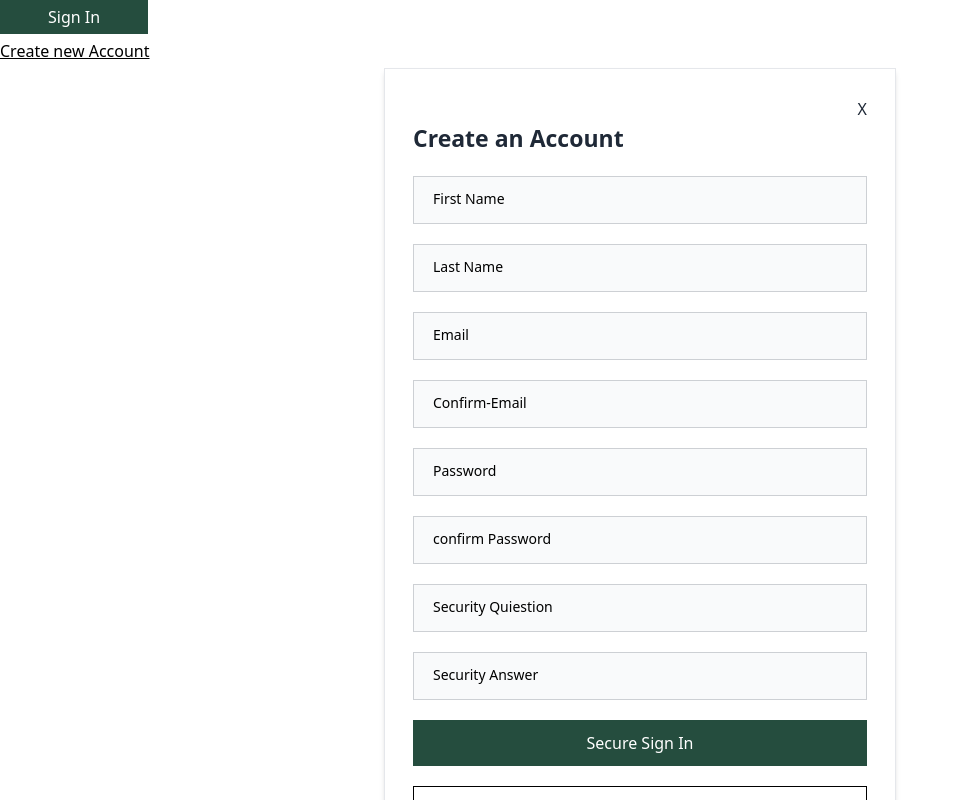
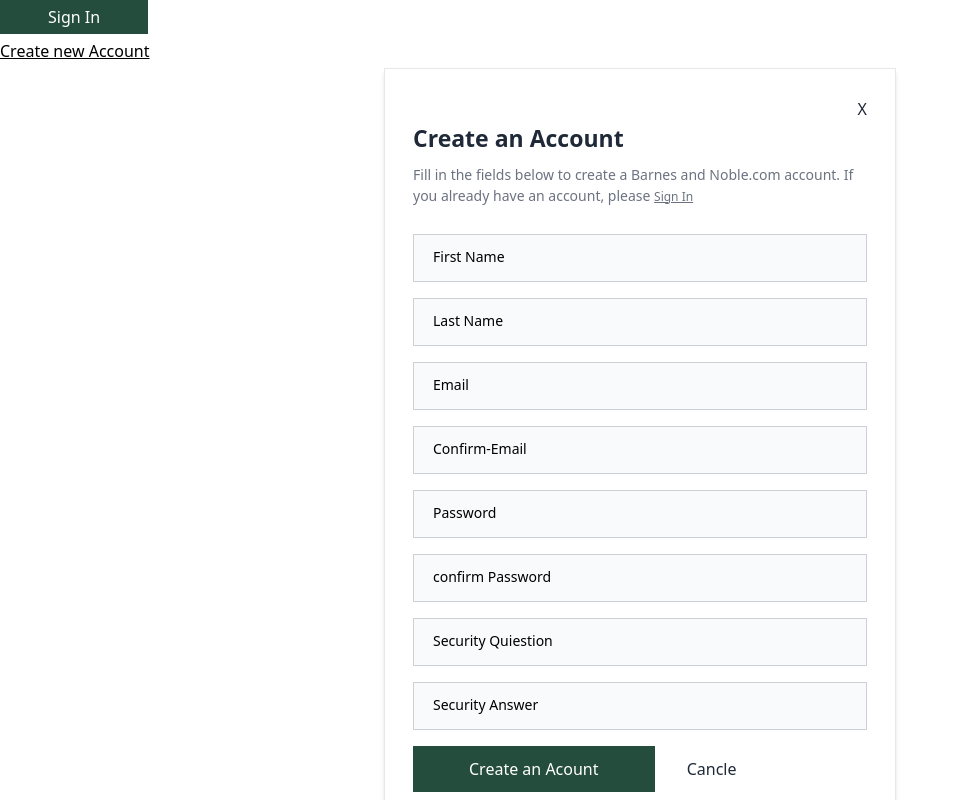
Before and after one commit to Uvacoder/abc-book-store, a React (Create React App) app: page / in a window 1280 px wide. Both pictures are taken after a click on the button "Create new Account". Shown: the top 800 px of the page, without its empty margins (0-959 px from the left). Built offline with nearby package versions, Linux system fonts and the light colour scheme.

Commit message:
sign up sections style add

```diff
--- a/src/components/SignUp/ModalSignUp.jsx
+++ b/src/components/SignUp/ModalSignUp.jsx
@@ -15,13 +15,15 @@
            <div className="text-right">
            <button onClick={()=>(setSignUpModal(false))}>X</button>
            </div>
-       <h2 className="text-[23px] font-semibold mb-5"> Create an Account</h2>
+       <h2 className="text-[23px] font-semibold mb-2"> Create an Account</h2>
+       <p className='text-gray-500 text-[14px] mb-7'>Fill in the fields below to create a Barnes and Noble.com account.
+        If you already have an account, please <Link to='/' className='underline text-xs'>Sign In</Link>  </p>
 
        {/* ............
             /////// signIn-modal-form/////
        */}
 
-          <form className="w-full space-y-5 mb-10">
+          <form className="w-full space-y-4 mb-7">
 
               {/* ............
             /////// First-Name  /////
@@ -95,16 +97,13 @@
 
             {/* ----- signIn-modal-submit-btn------ */}
 
-        <div className="submit-btn w-full">
-        <button type='submit' className='secure-signIn-btn py-[.69rem] w-full text-white '>Secure Sign In</button>
-        </div>
-
-        <div className="submit-btn w-full">
-        <button type='submit' className=' py-[.69rem] w-full text-black outline-1 border border-black hover:bg-slate-200'>Create an Account</button>
-        </div>
+            <button className='create-account-btn py-[.69rem] px-14 text-white hover:text-opacity-50'>Create an Acount</button>
+            <Link className='hover:underline px-7 text=[12px]' to='/'> Cancle</Link>
 
           </form>
-          <p className='text-[14px] text-center mb-12'>By signing in you are agreeing to our <Link to='/' className='text-xs underline'>Terms of Use</Link> and our  <Link to='/' className='text-xs underline'>Privacy Policy</Link> </p>
+          <hr  className='border border-3 border-gray-300'/>
+
+          <p className='text-[14px] mt-5 mb-6'>By signing in or creating an account you are agreeing to our <Link to='/' className='text-xs underline'>Terms of Use</Link> and our  <Link to='/' className='text-xs underline'>Privacy Policy</Link> </p>
        </div>
 
         </div>
--- a/src/components/SignUp/SignUp.css
+++ b/src/components/SignUp/SignUp.css
@@ -0,0 +1,3 @@
+.create-account-btn{
+    background:#254D3E;
+}
```
